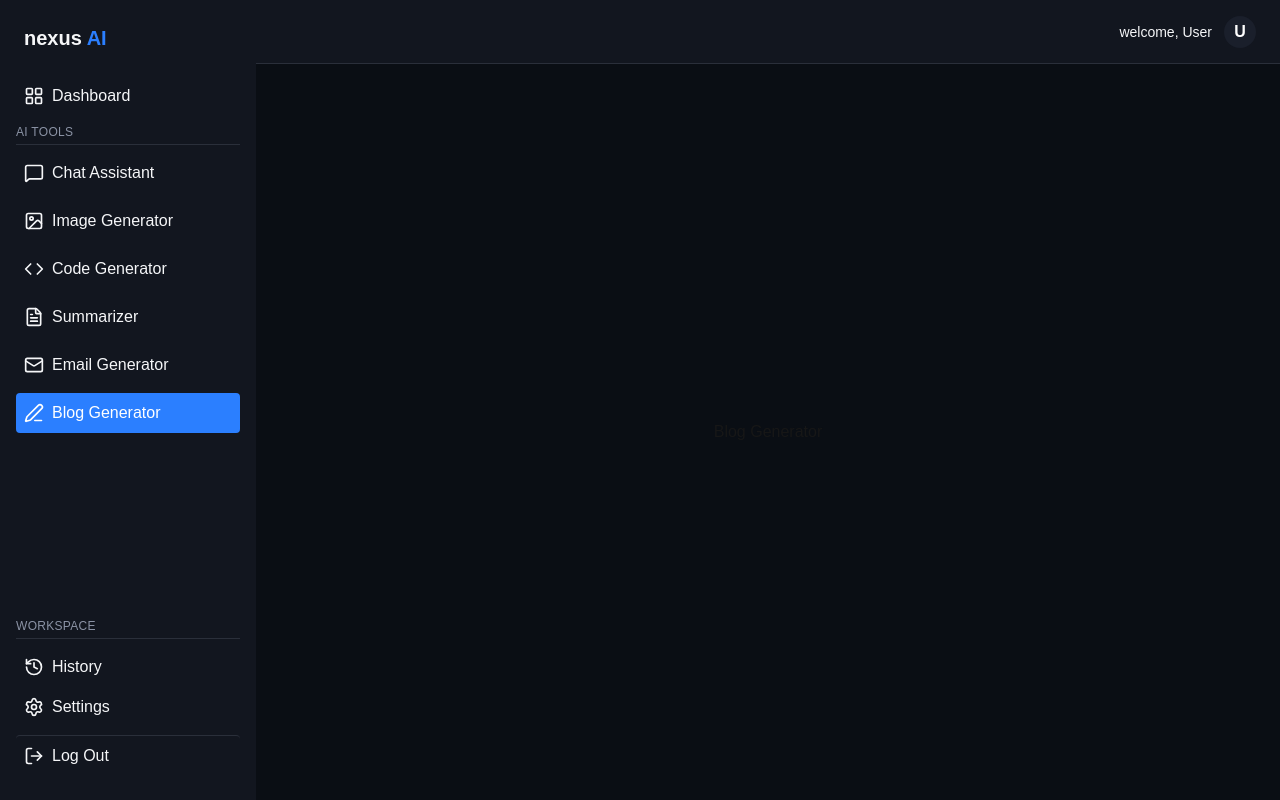
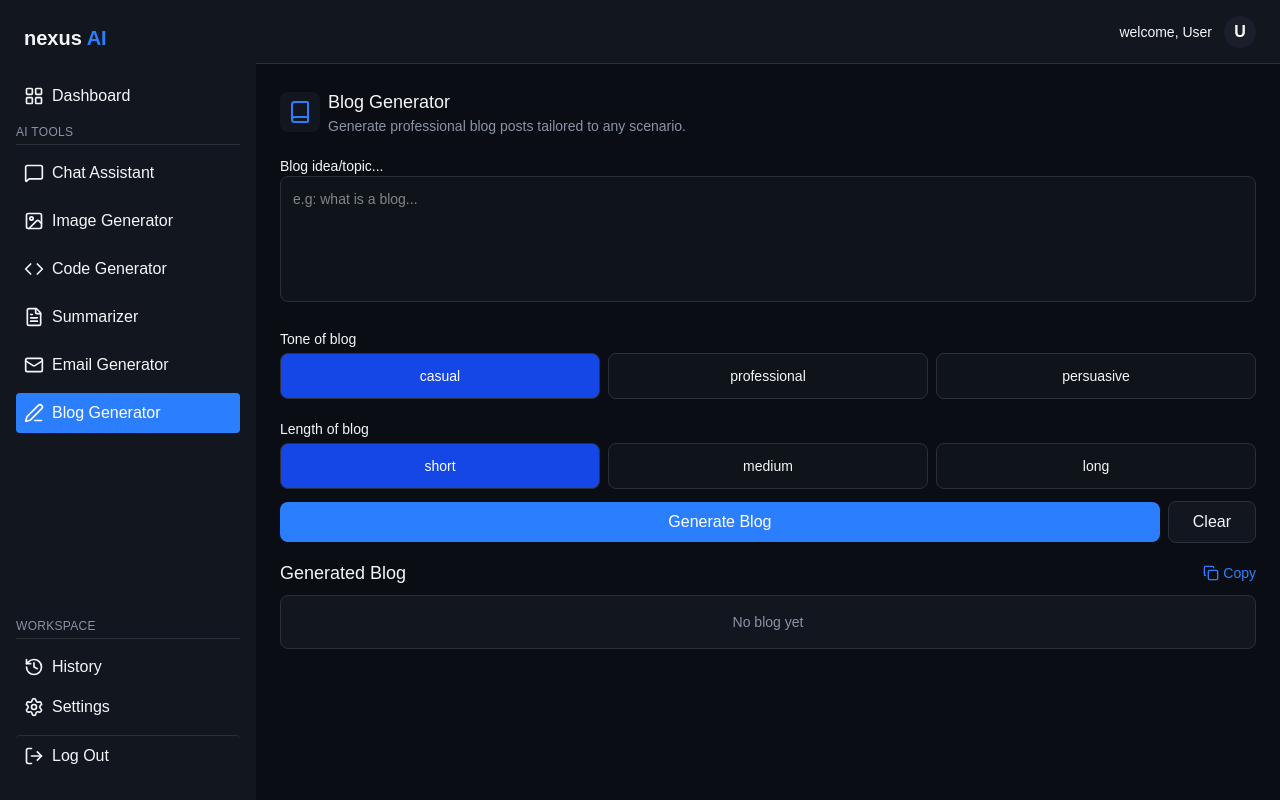
Before and after one commit to Ateeb-Karim/ai-saas-app, a Next.js app: page /bloggenerator in a window 1280 px wide. Built offline with nearby package versions, Linux system fonts and the light colour scheme; no server answers.

Commit message:
initializing blog genrator

```diff
--- a/app/(dashboard)/bloggenerator/page.tsx
+++ b/app/(dashboard)/bloggenerator/page.tsx
@@ -1,5 +1,182 @@
+"use client";
+
 import { JSX } from "react/jsx-runtime";
+import ShowCard from "../_components/showcard";
+import { Book, Copy, Loader2 } from "lucide-react";
+import { useState } from "react";
+import { Length, Tone } from "@/types/types";
+import ReactMarkdown from "react-markdown";
+import toast from "react-hot-toast";
 
 export default function BlogGenerator(): JSX.Element {
-  return <div>Blog Generator</div>;
+  const [blog, setBlog] = useState<string>("");
+  const [isLoading, setIsLoading] = useState<boolean>(false);
+  const [tones, setTones] = useState<Tone[]>([
+    { title: "casual", active: true },
+    { title: "professional", active: false },
+    { title: "persuasive", active: false },
+  ]);
+  const [lenght, setLength] = useState<Length[]>([
+    { title: "short", active: true },
+    { title: "medium", active: false },
+    { title: "long", active: false },
+  ]);
+
+  const toggleActiveTone = (i: number) => {
+    setTones(
+      tones.map((tone: Tone, idx) => ({
+        ...tone,
+        active: i == idx,
+      })),
+    );
+  };
+
+  const toggleActiveLength = (i: number) => {
+    setLength(
+      lenght.map((length: Length, idx) => ({
+        ...length,
+        active: i == idx,
+      })),
+    );
+  };
+
+  const generateBlog = async () => {
+    setIsLoading(true);
+    try {
+      const response = await fetch("/api/generate-blog", {
+        method: "POST",
+        body: JSON.stringify({
+          blog: blog,
+          tone: tones.filter((tone: Tone) => tone.active)[0].title,
+          length: lenght.filter((length: Length) => length.active)[0].title,
+        }),
+        headers: {
+          "content-type": "application/json",
+        },
+        cache: "no-cache",
+      });
+
+      const data = await response.json();
+      setBlog(data.blog);
+    } catch (error) {
+      console.error(error);
+      toast.error("Failed to generate blog. Please try again", {
+        duration: 3000,
+        position: "top-center",
+        className: "bg-[#0A0E14] text-white border border-[#2A2F3A] rounded-lg",
+        iconTheme: { primary: "#3B82F6", secondary: "#F5F6F8" },
+        id: "error-toast",
+      });
+    }
+  };
+
+  const clear = () => {
+    setIsLoading(false);
+    setBlog("");
+    setTones(
+      tones.map((tone: Tone, idx) => ({
+        ...tone,
+        active: idx === 0,
+      })),
+    );
+    setLength(
+      lenght.map((length: Length, idx) => ({
+        ...length,
+        active: idx === 0,
+      })),
+    );
+  };
+
+  return (
+    <div className="flex flex-col items-start w-full h-full text-[#F5F6F8] px-4 sm:px-0">
+      <ShowCard
+        icon={<Book className="h-6 w-6 text-blue-500" />}
+        title="Blog Generator"
+        description="Generate professional blog posts tailored to any scenario."
+      />
+      <div className="w-full">
+        <p className="font-normal text-sm sm:text-md mt-5">
+          Blog idea/topic...
+        </p>
+        <textarea
+          value={blog}
+          onChange={(e) => setBlog(e.target.value)}
+          rows={5}
+          className="w-full px-3 py-3 outline-none bg-[#0F141A] border border-[#2A2F3A] rounded-lg text-sm sm:text-md resize-none"
+          placeholder="e.g: what is a blog... "
+        />
+      </div>
+      <div className="w-full">
+        <p className="font-normal text-sm sm:text-md mt-5">Tone of blog</p>
+        <div className="grid grid-cols-3 sm:grid-cols-3 lg:grid-cols-3 gap-2 mt-1">
+          {tones.map(
+            (tone: Tone, i: number): JSX.Element => (
+              <button
+                key={i}
+                title={tone.title}
+                onClick={() => toggleActiveTone(i)}
+                className={`w-full px-2 py-3 outline-none cursor-pointer bg-[#0F141A] border border-[#2A2F3A] rounded-lg text-sm sm:text-md transition-all duration-200 hover:bg-blue-600 active:scale-95
+                ${tones[i].active ? "bg-blue-700 text-white" : "text-[#F5F6F8]"}`}
+              >
+                {tone.title}
+              </button>
+            ),
+          )}
+        </div>
+        <p className="font-normal text-sm sm:text-md mt-5">Length of blog</p>
+        <div className="grid grid-cols-3 sm:grid-cols-3 lg:grid-cols-3 gap-2 mt-1">
+          {lenght.map(
+            (length: Length, i: number): JSX.Element => (
+              <button
+                key={i}
+                title={length.title}
+                onClick={() => toggleActiveLength(i)}
+                className={`w-full px-2 py-3 outline-none cursor-pointer bg-[#0F141A] border border-[#2A2F3A] rounded-lg text-sm sm:text-md transition-all duration-200 hover:bg-blue-600 active:scale-95
+                ${lenght[i].active ? "bg-blue-700 text-white" : "text-[#F5F6F8]"}`}
+              >
+                {length.title}
+              </button>
+            ),
+          )}
+        </div>
+      </div>
+      <div className="w-full flex flex-col sm:flex-row items-stretch sm:items-center gap-2 mt-1">
+        <button
+          onClick={generateBlog}
+          className="w-full sm:flex-1 px-6 py-2 mt-2 bg-blue-500 rounded-lg text-white font-medium transition-all duration-200 hover:bg-blue-600 active:scale-95 disabled:opacity-50 disabled:cursor-not-allowed"
+        >
+          {isLoading ? (
+            <div className="flex items-center justify-center gap-2">
+              <Loader2 className="animate-spin h-4 w-4" />
+              <span>Generating...</span>
+            </div>
+          ) : (
+            "Generate Blog"
+          )}
+        </button>
+        <button
+          onClick={clear}
+          className="w-full sm:w-auto bg-[#12161F] border border-[#2A2F3A] px-6 py-2 mt-2 rounded-lg text-[#F5F6F8] cursor-pointer transition-all duration-200 hover:bg-[#1A1F2B] active:scale-95"
+        >
+          Clear
+        </button>
+      </div>
+      <div className="w-full flex items-center justify-between mt-4">
+        <p className="text-base sm:text-lg text-[#F5F6F8]">Generated Blog</p>
+        <button className="flex items-center gap-1 text-blue-500 text-sm sm:text-md cursor-pointer transition-all duration-200 hover:scale-99 active:scale-95">
+          <Copy className="h-4 w-4" />
+          <p>Copy</p>
+        </button>
+      </div>
+      <div className="mt-2 w-full bg-[#12161F] border border-[#2A2F3A] rounded-lg p-3 sm:p-4">
+        {!blog ? (
+          <p className="text-sm text-center text-[#8B93A5]">No blog yet</p>
+        ) : (
+          <div className="text-sm text-left text-[#F5F6F8] h-fit">
+            <ReactMarkdown>{blog}</ReactMarkdown>
+          </div>
+        )}
+      </div>
+    </div>
+  );
 }
--- /dev/null
+++ b/app/api/generate-blog/route.ts
@@ -0,0 +1,32 @@
+import { NextResponse } from "next/server";
+import { GoogleGenAI } from "@google/genai";
+
+export async function POST(request: Request) {
+  try {
+    const { blog, tone, length } = await request.json();
+
+    if (!blog || !tone || !length) {
+      return NextResponse.json(
+        { error: "missing blog, tone or length" },
+        { status: 400 },
+      );
+    }
+
+    const ai = new GoogleGenAI({
+      apiKey: process.env.GOOGLE_AI_API_KEY,
+    });
+
+    const response = await ai.models.generateContent({
+      model: "gemini-2.5-flash-lite",
+      contents: `Write a ${tone.toLowerCase()} blog post about: ${blog}. Length: ${length} (short = 2-3 paragraphs, medium = 4-6 paragraphs, long = 7+ paragraphs with subheadings). Include a title.`,
+    });
+
+    return NextResponse.json({ blog: response.text });
+  } catch (error) {
+    console.error(error);
+    return NextResponse.json(
+      { error: "failed to generate blog" },
+      { status: 500 },
+    );
+  }
+}
--- a/types/types.ts
+++ b/types/types.ts
@@ -37,3 +37,8 @@ export interface Tone {
   title: string;
   active: boolean;
 }
+
+export interface Length {
+  title: string;
+  active: boolean;
+}
```
